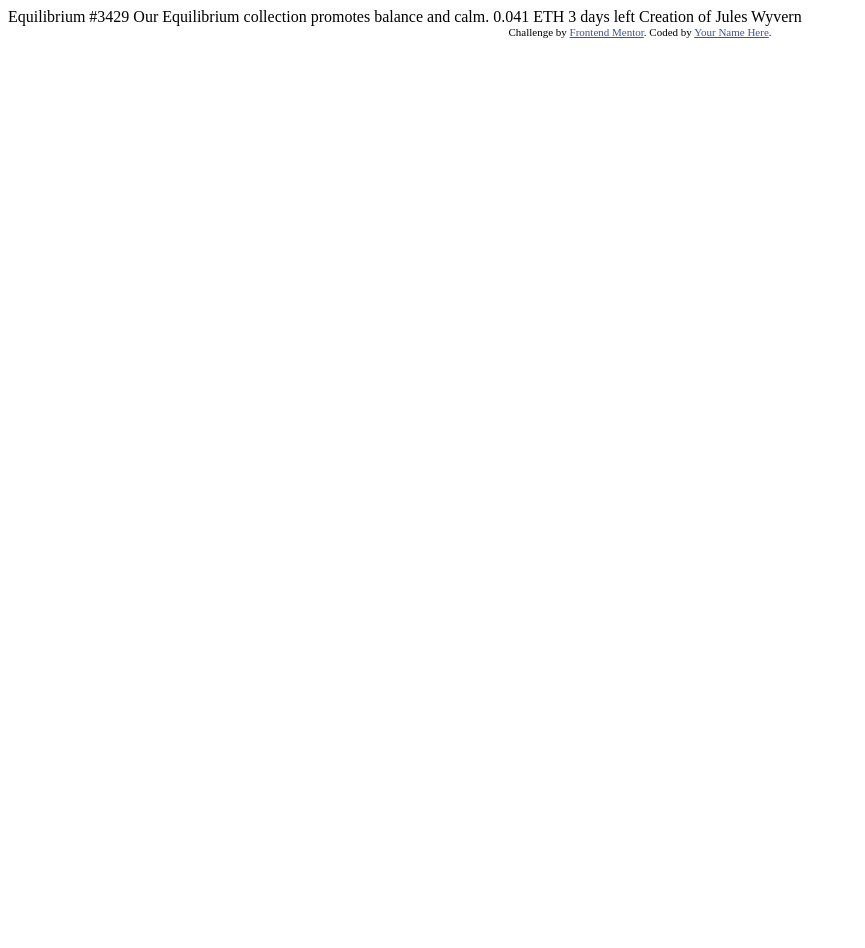
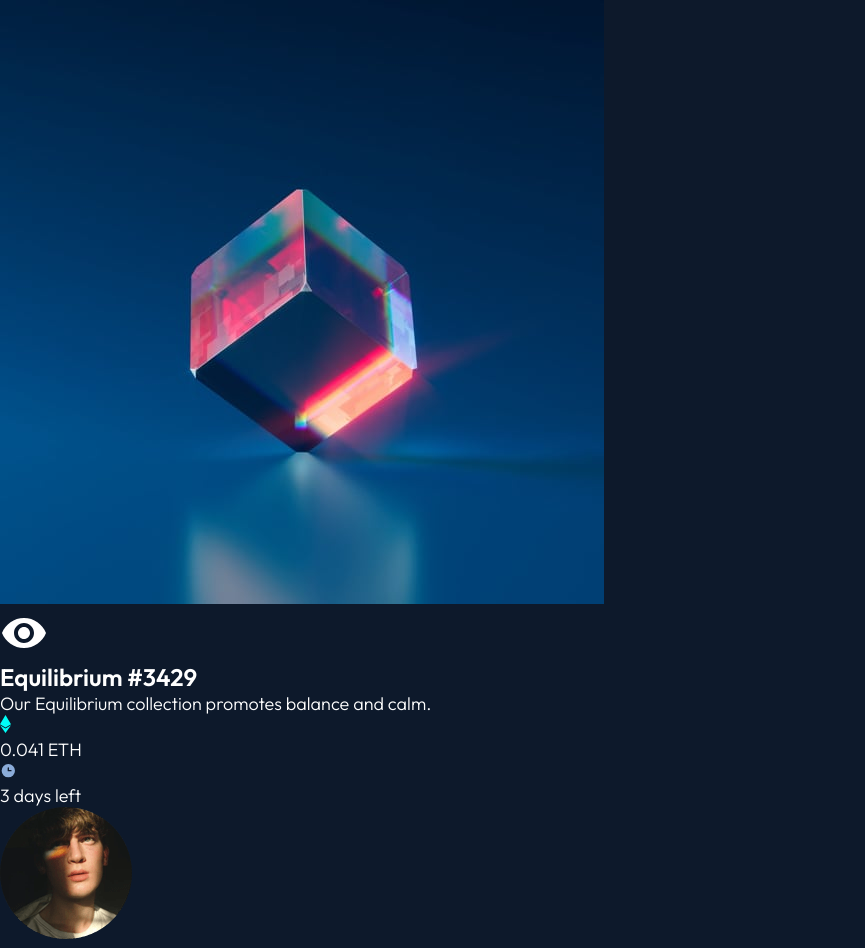
Before and after one commit to Anthony-Velasquez/nft-preview-card, a plain HTML site: page index.html in a window 1280 px wide. Shown: the top 948 px of the page, without its empty margins (0-865 px from the left). Before the commit the page ends 800 px from the top, so only its background shows below. Drawn offline with Linux system fonts and the light colour scheme.

Commit message:
Added: HTML structure and initial styles

```diff
--- a/index.html
+++ b/index.html
@@ -2,32 +2,49 @@
 <html lang="en">
 <head>
   <meta charset="UTF-8">
-  <meta name="viewport" content="width=device-width, initial-scale=1.0"> <!-- displays site properly based on user's device -->
-
+  <meta name="viewport" content="width=device-width, initial-scale=1.0">
+  <link rel="stylesheet" href="/styles.css">
   <link rel="icon" type="image/png" sizes="32x32" href="./images/favicon-32x32.png">
 
   <title>Frontend Mentor | NFT preview card component</title>
-
-  <!-- Feel free to remove these styles or customise in your own stylesheet 👍 -->
-  <style>
-    .attribution { font-size: 11px; text-align: center; }
-    .attribution a { color: hsl(228, 45%, 44%); }
-  </style>
 </head>
 <body>
-
-  Equilibrium #3429
-
-  Our Equilibrium collection promotes balance and calm.
-
-  0.041 ETH
-  3 days left
-
-  Creation of Jules Wyvern
-
-  <div class="attribution">
-    Challenge by <a href="https://www.frontendmentor.io?ref=challenge" target="_blank">Frontend Mentor</a>.
-    Coded by <a href="#">Your Name Here</a>.
-  </div>
+  <main>
+    <figure class="card">
+      <img class="card-img" src="/images/image-equilibrium.jpg">
+      <div class="active-view">
+        <img class="acticve-view-icon" src="/images/icon-view.svg">
+      </div>
+      <figcaption class="card-text">
+        <article>
+          <h1>Equilibrium #3429</h1>
+          <p>
+            Our Equilibrium collection promotes balance and calm.
+          </p>
+          <div>
+            <div>
+              <img src="/images/icon-ethereum.svg">
+              <p class="text-color-cyan">0.041 ETH</p>
+            </div>
+            <div>
+              <img src="/images/icon-clock.svg">
+              <p>3 days left</p>
+            </div>
+          </div>
+          <figure class="card-autor-profile">
+            <img class="card-autor-profile-avatar" src="/images/image-avatar.png">
+            <figcaption class="card-autor-profile-name">
+              Creation of <span>Jules Wyvern</span>
+            </figcaption>
+          </figure>
+        </article>
+      </figcaption>
+    </figure>
+  </main>
+  <footer>
+    <p>
+      Challenge by <a href="https://www.frontendmentor.io?ref=challenge" target="_blank">Frontend Mentor</a>. Coded by <a href="https://github.com/Anthony-Velasquez">AV</a>.
+    </p>
+  </footer>
 </body>
 </html>
--- /dev/null
+++ b/styles.css
@@ -0,0 +1,71 @@
+/* =================================== @import ==================================== */
+
+@import url('https://fonts.googleapis.com/css2?family=Outfit:wght@300;400;600&display=swap');
+
+/* ================================== Custom Properties ===================================== */
+
+:root {
+
+  /* ====================== Layout ========================== */
+
+  --mobile: 375px;
+  --desktop: 1440px;
+
+  /* ====================== Fonts ========================== */
+
+  --typography: 'Outfit';
+
+  --font-size-primary: 18px;
+  --font-size-big: 1.5rem;
+  --font-size-small: 0.95rem;
+
+  --font-weight-thin: 300;
+  --font-weight-medium: 400;
+  --font-weight-thick: 600;
+
+  /* ====================== Themes ========================== */
+
+  --color-background: hsl(217, 54%, 11%);
+  --color-background-card: hsl(216, 50%, 16%);
+  --color-border: hsl(215, 32%, 27%);
+  --color-cyan: hsl(178, 100%, 50%);
+  --color-soft-blue: hsl(215, 51%, 70%);
+  --color-white: hsl(0, 0%, 100%);
+}
+
+
+/* =================================== Reset ==================================== */
+
+*,
+*::before,
+*::after {
+  padding: 0;
+  margin: 0;
+  box-sizing: border-box;
+}
+
+body {
+  font-size: var(--font-size-primary);
+  font-family: var(--typography);
+  font-weight: var(--font-weight-thin);
+  color: var(--color-white);
+  background-color: var(--color-background);
+}
+
+a {
+  color: inherit;
+  text-decoration: none;
+}
+
+h1 {
+  font-size: var(--font-size-big);
+}
+
+
+/* ====================================== Main ================================= */
+
+
+/* ========================================= Footer ============================== */
+
+
+/* ======================================= @media-queries ================================ */
```
